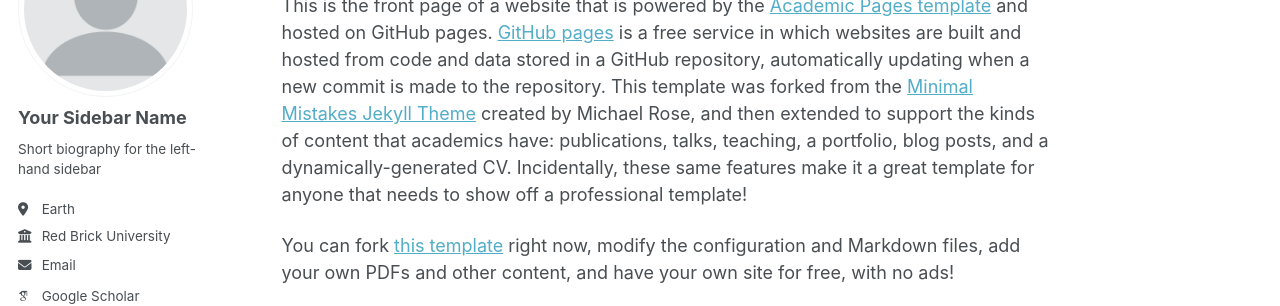
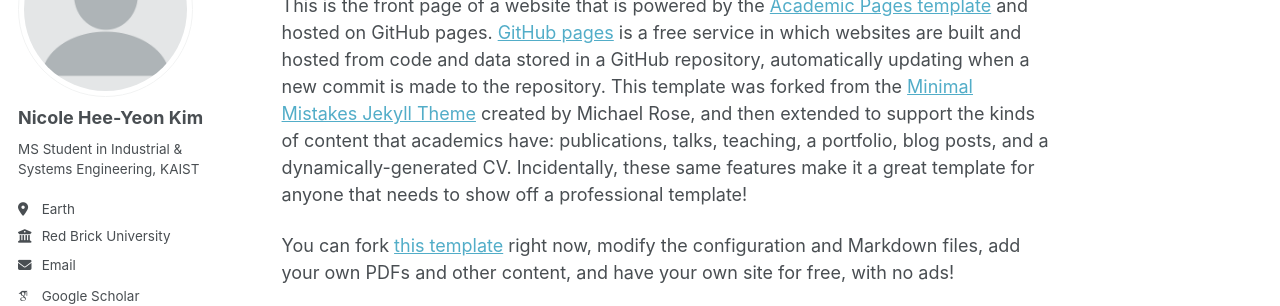
Before and after one commit to Nicole-Hee-Yeon-Kim/Nicole-Hee-Yeon-Kim.github.io, a Jekyll site: the page built from _pages/about.md, in a window 1280 px wide. Shown: the part 177-483 px from the top of the page. Built offline with Jekyll 4.4.1, drawn with Linux system fonts in a browser that asks for light colours; some web fonts are replaced; a script that is not in the unit is left out.

Commit message:
Update _config.yml

```diff
--- a/_config.yml
+++ b/_config.yml
@@ -23,9 +23,9 @@ repository               : "Nicole-Hee-Yeon-Kim/Nicole-Hee-Yeon-Kim.github.io"
 author:
   # Biographic information
   avatar           : "profile.png"
-  name             : "Your Sidebar Name"
+  name             : "Nicole Hee-Yeon Kim"
   pronouns         : # example: "she/her"
-  bio              : "Short biography for the left-hand sidebar"
+  bio              : "MS Student in Industrial & Systems Engineering, KAIST"
   location         : "Earth"
   employer         : "Red Brick University"
   uri              : # URL
```
